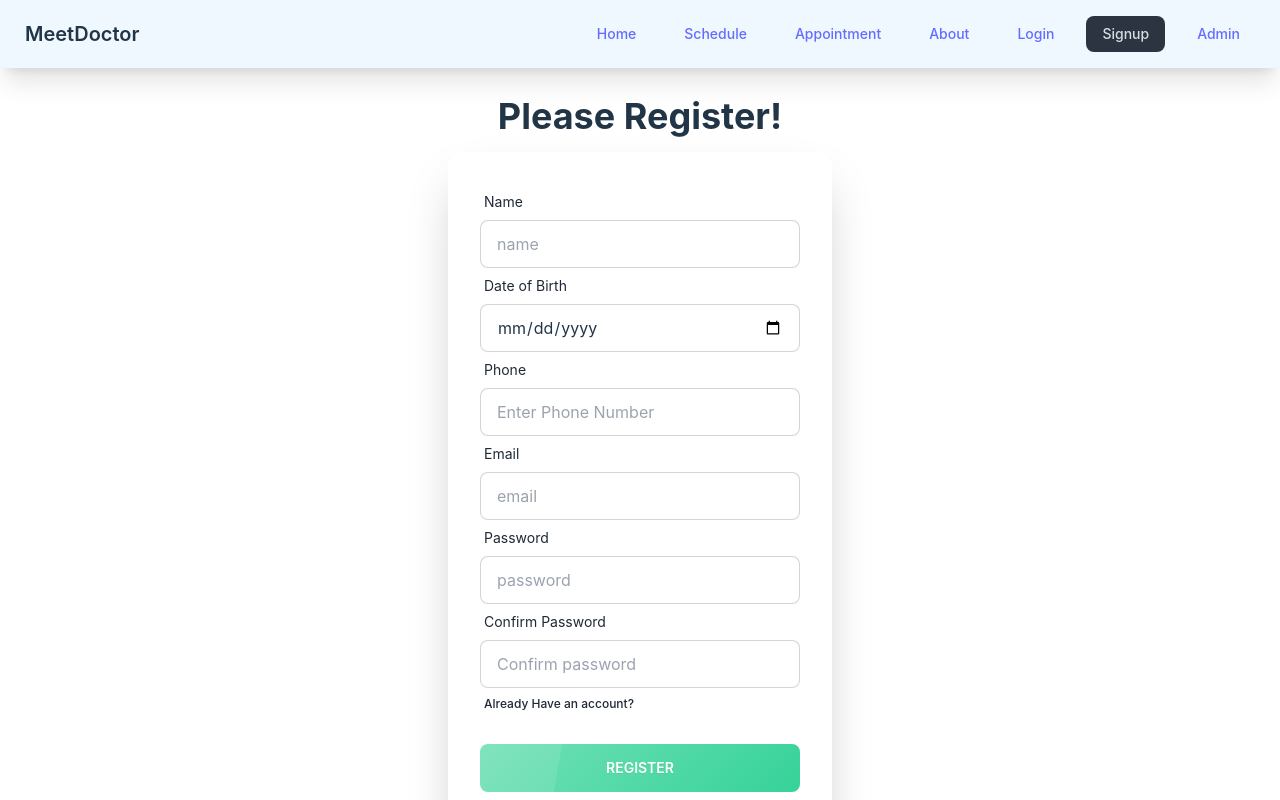
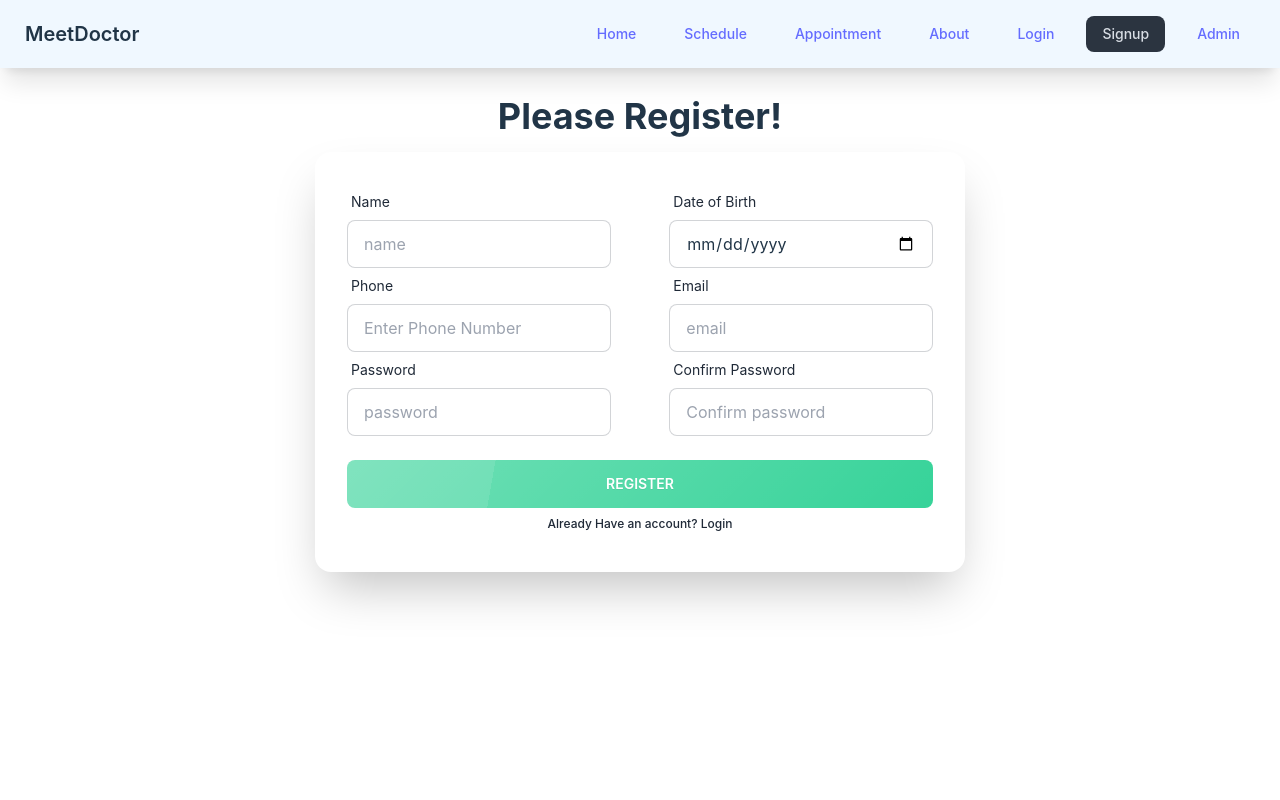
Before and after one commit to Sharif-11/Appointment-Booking, a React (Vite) app: page /signup in a window 1280 px wide. Shown: the top 800 px of the page. Built offline with nearby package versions, Linux system fonts and the light colour scheme.

Commit message:
[Changed] signup ui changed

```diff
--- a/src/components/Signup.jsx
+++ b/src/components/Signup.jsx
@@ -10,57 +10,59 @@ const Signup = () => {
                         <h1 className="text-4xl font-bold">Please Register!</h1>
                     </div>
 
-                    <div className="card mx-9 flex-shrink-0 w-full max-w-sm shadow-2xl bg-white card-body">
-                        <form>
-                            <div className="">
-                                <div className="form-control">
+                    <div className="card mx-9 flex-shrink-0 w-full max-w-[650px] shadow-2xl bg-white card-body">
+                        <form className='w-[100%]'>
+                            <div className="flex justify-between w-[100%] flex-wrap">
+                                <div className="form-control w-[45%]">
                                     <label className="label">
                                         <span className="label-text">Name</span>
                                     </label>
                                     <input type="text" placeholder="name" name='name' className="bg-white input input-bordered" required />
                                 </div>
-                                <div className="form-control">
+                                <div className="form-control w-[45%]">
                                     <label className="label">
                                         <span className="label-text">Date of Birth</span>
                                     </label>
                                     <input type="date" placeholder="Select Date of Birth" name='dob' className="bg-white input input-bordered" required />
                                 </div>
-                                <div className="form-control">
+                                <div className="form-control w-[45%]">
                                     <label className="label">
                                         <span className="label-text">Phone</span>
                                     </label>
                                     <input type="tel" placeholder="Enter Phone Number" name='phone' className="bg-white input input-bordered" required />
                                 </div>
-                                <div className="form-control">
+                                <div className="form-control w-[45%]">
                                     <label className="label">
                                         <span className="label-text">Email</span>
                                     </label>
                                     <input type="text" placeholder="email" name="email" className="bg-white input input-bordered" />
                                 </div>
-                                <div className="form-control">
+                                <div className="form-control w-[45%]">
                                     <label className="label">
                                         <span className="label-text">Password</span>
                                     </label>
                                     <input type="password" placeholder="password" name='password' className="bg-white input input-bordered " required />
                                 </div>
-                                <div className="form-control">
+                                <div className="form-control w-[45%]">
                                     <label className="label">
                                         <span className="label-text">Confirm Password</span>
                                     </label>
                                     <input type="password" placeholder="Confirm password" name='confirm-password' className="bg-white input input-bordered " required />
-                                    <label className="label">
-                                        <Link to='/login' className="label-text-alt link link-hover">Already Have an account?</Link>
-                                    </label>
-                                </div>
-                                <div className="form-control mt-6">
-                                    <button className="btn glass bg-success text-white">Register</button>
-                                    <div className="divider">OR</div>
+
                                 </div>
 
-                                <div className="form-control">
+
+                                {/* <div className="form-control">
                                     <button className="btn glass bg-success text-white"><FaGoogle className='text-xl'></FaGoogle></button>
+                                </div> */}
+                            </div>
+                            <div className="form-control mt-6">
+                                    <button className="btn glass bg-success text-white">Register</button>
+                                    <label className="label flex justify-center">
+                                        <Link to='/login' className="label-text-alt link link-hover">Already Have an account? Login</Link>
+                                    </label>
+                                    {/* <div className="divider">OR</div> */}
                                 </div>
-                            </div>
                         </form>
 
                     </div>
```
